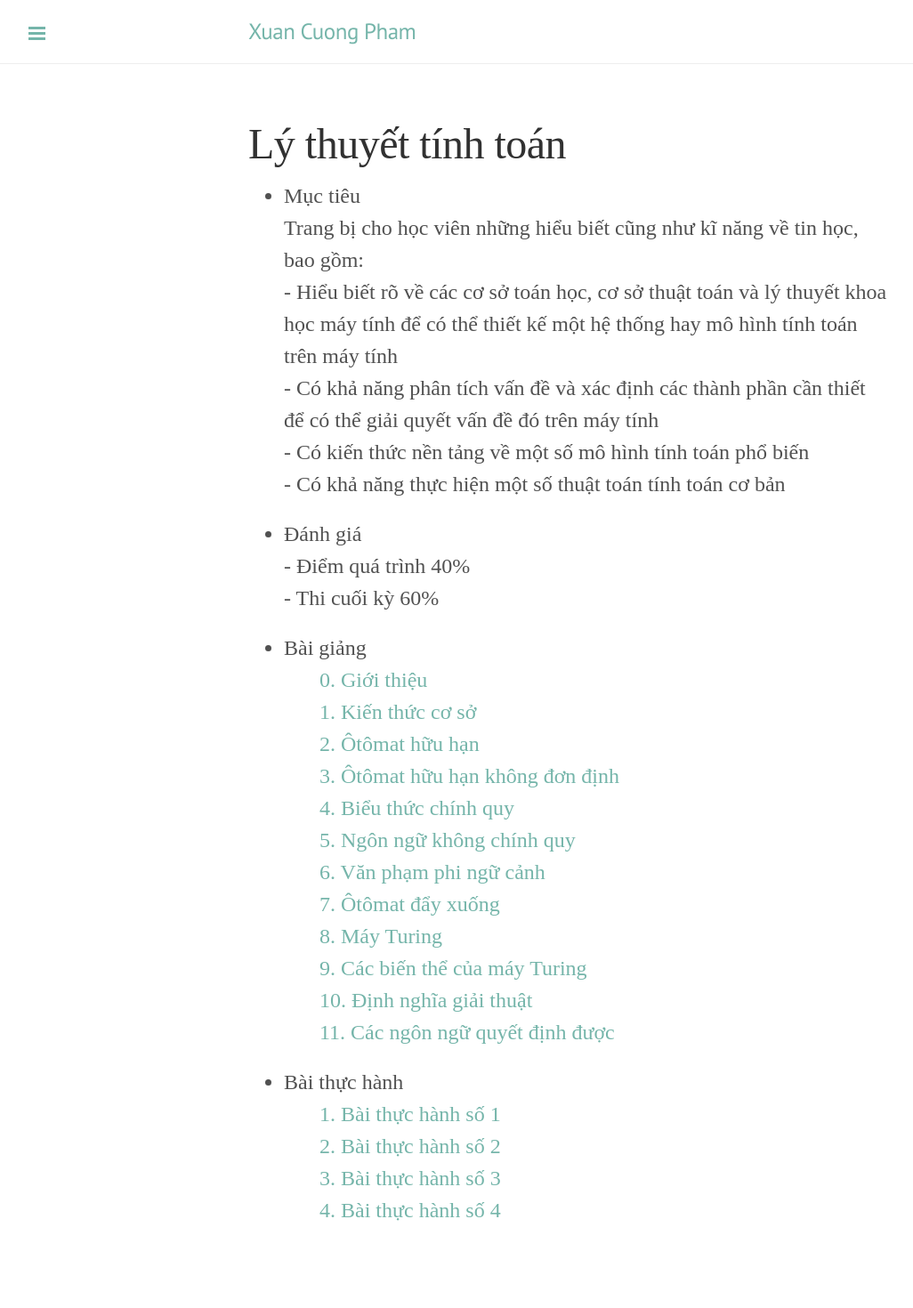
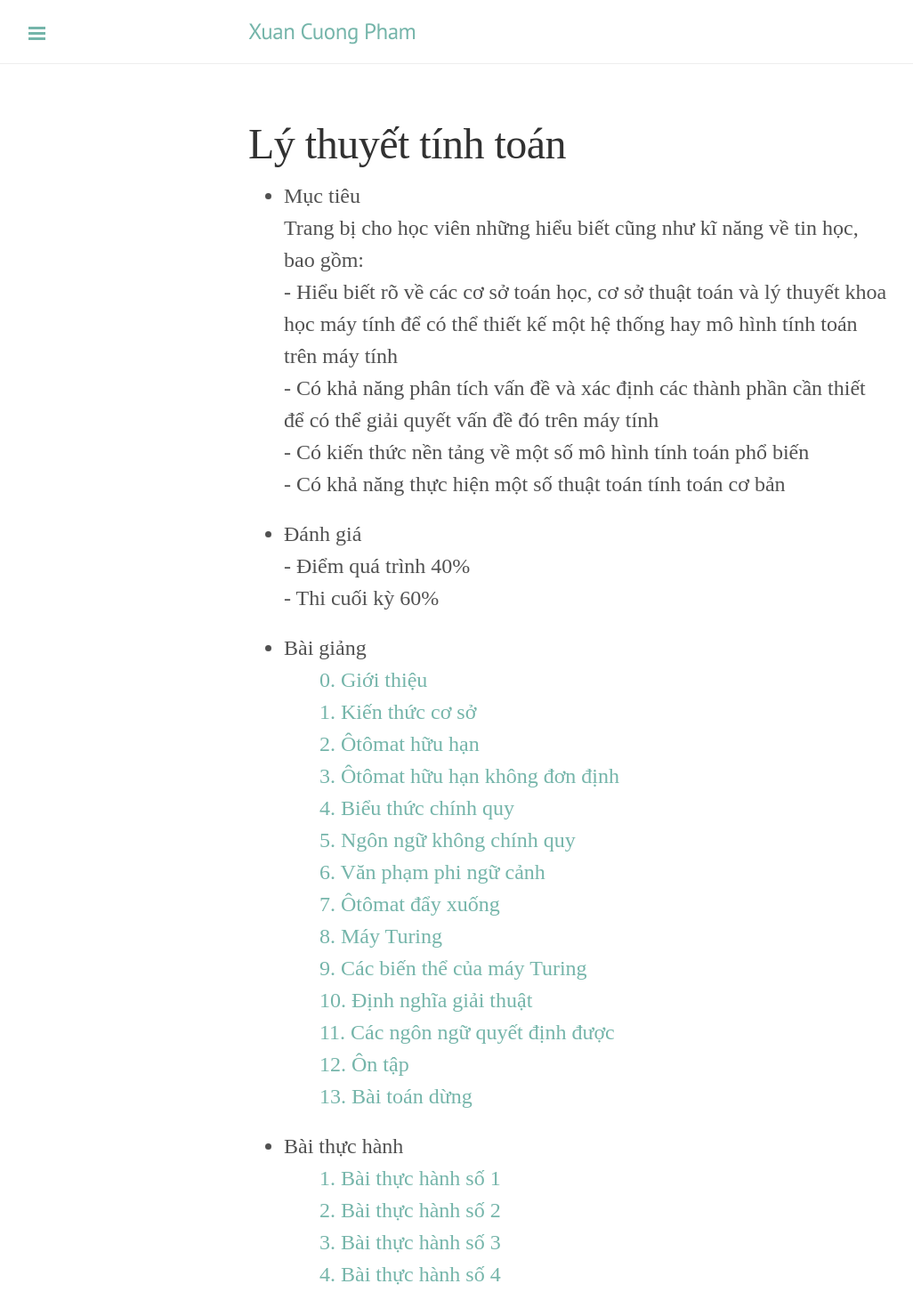
Before and after one commit to villahp/villahp.github.io, a Jekyll site: the page built from teaching/lttt.html, in a window 1280 px wide. Shown: the whole page at 89% size, without its empty margins (1-1027 px from the left). Built offline with Jekyll 4.4.1, drawn with Linux system fonts in a browser that asks for light colours; Markdown is read by kramdown in place of the engine named in the settings; before the commit the page ends 1398 px from its top, so only the background shows below that.

Commit message:
Update chap 12,13 ToC

```diff
--- a/teaching/lttt.html
+++ b/teaching/lttt.html
@@ -35,6 +35,8 @@ mô hình tính toán trên máy tính </br>
 		<li> <a href="/download/LTTT/Slide/Chap 9.pdf">9. Các biến thể của máy Turing</a>
 		<li> <a href="/download/LTTT/Slide/Chap 10.pdf">10. Định nghĩa giải thuật</a>
 		<li> <a href="/download/LTTT/Slide/Chap 11.pdf">11. Các ngôn ngữ quyết định được</a>
+		<li> <a href="/download/LTTT/Slide/Chap 12.pdf">12. Ôn tập</a>
+		<li> <a href="/download/LTTT/Slide/Chap 13.pdf">13. Bài toán dừng</a>
 	</ul>
 
 	<li> Bài thực hành
```
Also changed, not shown: 2 other files.
